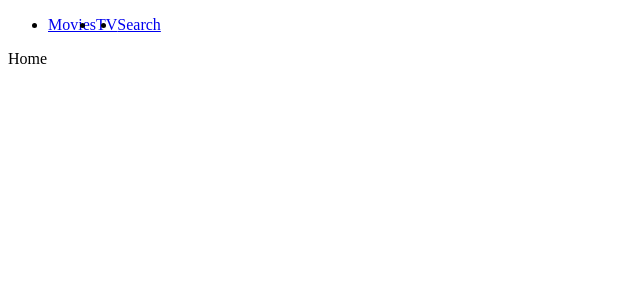
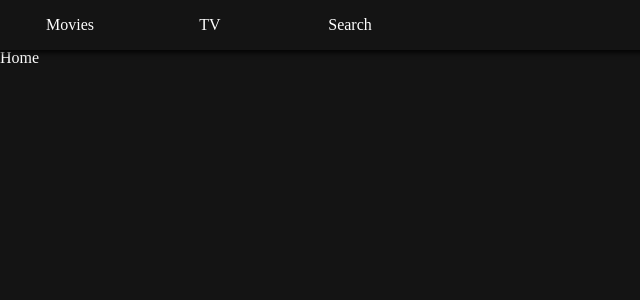
Before and after one commit to kdd9512/reactmv, a React (Create React App) app: page / in a window 1280 px wide. Shown: the top 300 px of the page, without its empty margins (0-640 px from the left). Built offline with nearby package versions, Linux system fonts and the light colour scheme.

Commit message:
commit03
20210520

```diff
--- a/package.json
+++ b/package.json
@@ -10,6 +10,8 @@
     "react-dom": "^17.0.2",
     "react-router-dom": "^5.2.0",
     "react-scripts": "4.0.3",
+    "styled-components": "^5.3.0",
+    "styled-reset": "^4.3.4",
     "web-vitals": "^1.0.1"
   },
   "scripts": {
--- a/src/Components/App.js
+++ b/src/Components/App.js
@@ -1,13 +1,13 @@
 import React, {Component} from "react";
 import Router from "Components/Router";
-import Header from "./Header/Header";
+import GlobalStyles from "Components/GlobalStyles"
 
 class App extends Component {
     render() {
         return (
             <>
-                <Header/>
                 <Router/>
+                <GlobalStyles/>
             </>
         );
     }
--- /dev/null
+++ b/src/Components/GlobalStyles.js
@@ -0,0 +1,22 @@
+import {createGlobalStyle} from "styled-components";
+import reset from "styled-reset"
+
+const globalStyles = createGlobalStyle`
+    ${reset};
+    a{
+        text-decoration:none;
+        color:inherit;
+    }
+    *{
+        box-sizing:border-box;
+    }
+    body {
+        font-family:-apple-system, BlinkMacSystemFont, 'Segoe UI', Roboto, Oxygen, Ubuntu, Canta
+        font-size: 14px;
+        background-color:rgba(20,20,20,1);
+        color:white;
+        padding-top: 50px;
+    }
+`;
+
+export default globalStyles;
--- /dev/null
+++ b/src/Components/Header.js
@@ -0,0 +1,55 @@
+import React from "react";
+import {Link} from "react-router-dom";
+import styled from "styled-components";
+
+
+const Header = styled.header`
+    color: white;
+    position: fixed;
+    top:0;
+    left:0;
+    width:100%;
+    height:50px;
+    display:flex;
+    align-items:center;
+    padding: 0px, 10px;
+    background-color: rgba(20, 20, 20, 0.8);
+    z-index: 10;
+    box-shadow: 0px 1px 5px 2px rgba(0, 0, 0, 0.8);
+`;
+
+const List = styled.ul`
+    display: flex;
+    `;
+
+const Item = styled.li`
+    width:100px;
+    list-style: none;
+    margin: 0px 20px 0px 20px;
+    text-align:center;
+`;
+
+const SLink = styled(Link)`
+    height:50px;
+    display:flex;
+    align-items:center;
+    justify-content: center;
+`;
+
+
+
+export default () => (
+    <Header>
+        <List>
+            <Item>
+                <SLink to="/">Movies</SLink>
+            </Item>
+            <Item>
+                <SLink to="/tv">TV</SLink>
+            </Item>
+            <Item>
+                <SLink to="/search">Search</SLink>
+            </Item>
+        </List>
+    </Header>
+);
--- a/src/Components/Header/Header.js
+++ /dev/null
@@ -1,18 +0,0 @@
-import React from "react";
-import styles from "./Header.module.css";
-
-export default () => (
-    <header>
-        <ul className={styles.navList}>
-            <li>
-                <a href="/">Movies</a>
-            </li>
-            <li>
-                <a href="/tv">TV</a>
-            </li>
-            <li>
-                <a href="/search">Search</a>
-            </li>
-        </ul>
-    </header>
-);
--- a/src/Components/Header/Header.module.css
+++ /dev/null
@@ -1,6 +0,0 @@
-.navList {
- display: flex;
-}
-.navList:hover {
-    background-color: aquamarine;
-}
--- a/src/Components/Header/index.js
+++ /dev/null
@@ -1,3 +0,0 @@
-import Header from "./Header";
-
-export default Header;
--- a/src/Components/Router.js
+++ b/src/Components/Router.js
@@ -2,15 +2,19 @@
 import {BrowserRouter as Router, Route, Redirect, Switch} from "react-router-dom";
 import Home from "Routes/Home";
 import TV from "Routes/TV";
+import Header from "Components/Header";
 import Search from "Routes/Search";
 
 export default () => (
     <Router>
-        <Switch>
-            <Route path="/" exact component={Home}/>
-            <Route path="/tv" exact component={TV}/>
-            <Route path="/search" exact component={Search}/>
-            <Redirect from="*" to="/" />
-        </Switch>
+        <>
+            <Header/>
+            <Switch>
+                <Route path="/" exact component={Home}/>
+                <Route path="/tv" exact component={TV}/>
+                <Route path="/search" exact component={Search}/>
+                <Redirect from="*" to="/"/>
+            </Switch>
+        </>
     </Router>
 )
```
Also changed, not shown: 1 other file (tests, documents, lock files or other folders).
